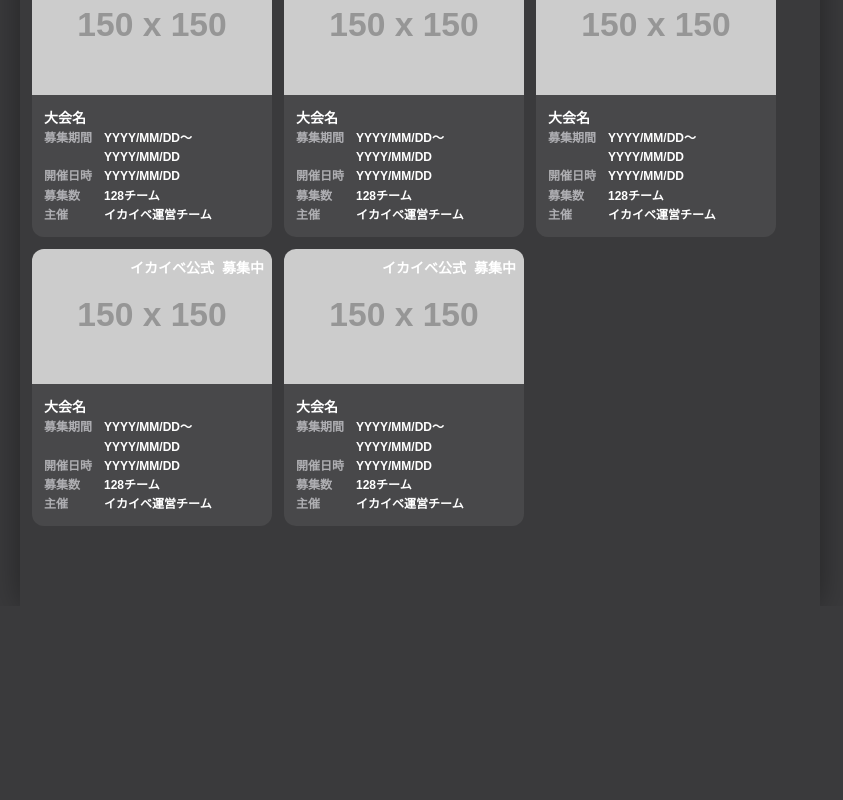
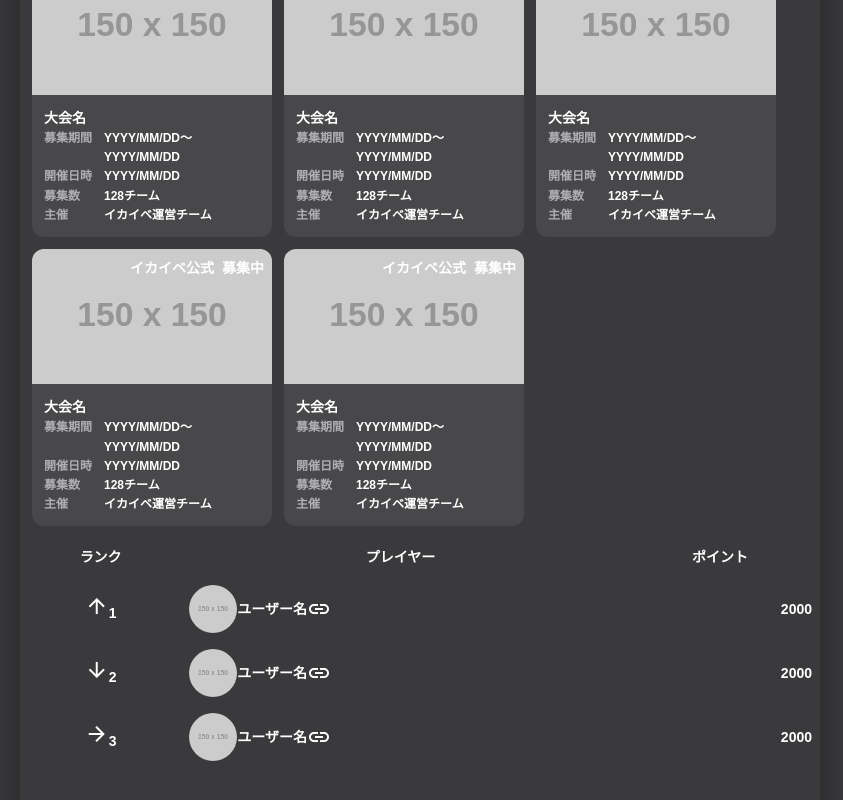
Before and after one commit to sumithsonian/ikaeve-app-nuxt3, a Nuxt app: page / in a window 1280 px wide. Shown: the part 1203-2003 px from the top of the page, without its empty margins (220-1063 px from the left). Before the commit the page ends 1809 px from the top, so only its background shows below. Built offline with nearby package versions, Linux system fonts and the light colour scheme.

Commit message:
add: Rankingコンポーネント追加

```diff
--- /dev/null
+++ b/components/Projects/Player.vue
@@ -0,0 +1,18 @@
+<template>
+  <div class="player">
+    <ElementsAvatar />ユーザー名<span class="material-icons"> link </span>
+  </div>
+</template>
+
+<script>
+export default {}
+</script>
+
+<style scoped lang="scss">
+@import '@/assets/scss/_variables';
+
+.player {
+  display: flex;
+  align-items: center;
+}
+</style>
--- /dev/null
+++ b/components/Projects/Ranking.vue
@@ -0,0 +1,53 @@
+<template>
+  <table class="ranking">
+    <thead>
+      <tr>
+        <th>ランク</th>
+        <th>プレイヤー</th>
+        <th>ポイント</th>
+      </tr>
+    </thead>
+    <tbody>
+      <tr>
+        <th class="ranking__rank">
+          <span class="material-icons"> arrow_upward </span>1
+        </th>
+        <td class="ranking__player"><ProjectsPlayer /></td>
+        <td class="ranking__number">2000</td>
+      </tr>
+      <tr>
+        <th class="ranking__rank">
+          <span class="material-icons"> arrow_downward </span>2
+        </th>
+        <td class="ranking__player"><ProjectsPlayer /></td>
+        <td class="ranking__number">2000</td>
+      </tr>
+      <tr>
+        <th class="ranking__rank">
+          <span class="material-icons"> arrow_forward </span>3
+        </th>
+        <td class="ranking__player"><ProjectsPlayer /></td>
+        <td class="ranking__number">2000</td>
+      </tr>
+    </tbody>
+  </table>
+</template>
+
+<script>
+export default {}
+</script>
+
+<style scoped lang="scss">
+@import '@/assets/scss/_variables';
+
+.ranking {
+  width: 100%;
+  th,td {
+    padding: $space-small;
+    vertical-align: middle;
+  }
+  &__number {
+    text-align: right;
+  }
+}
+</style>
--- a/pages/index.vue
+++ b/pages/index.vue
@@ -49,5 +49,7 @@
       <li><ProjectsCard /></li>
       <li><ProjectsCard /></li>
     </BlocksList>
+
+    <ProjectsRanking />
   </div>
 </template>
```
